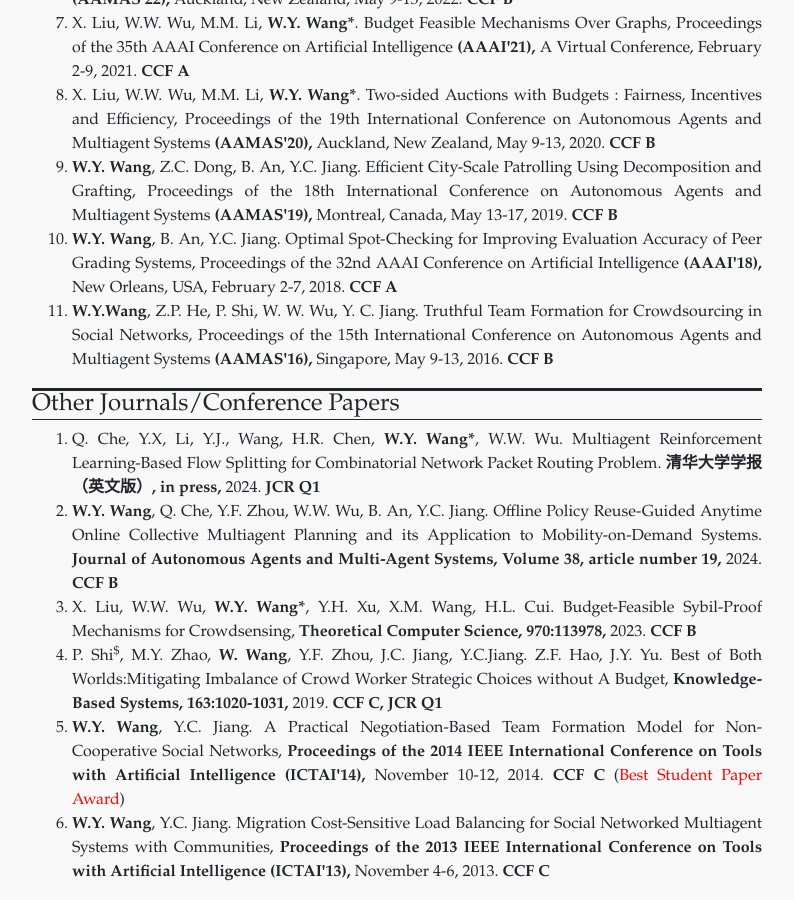
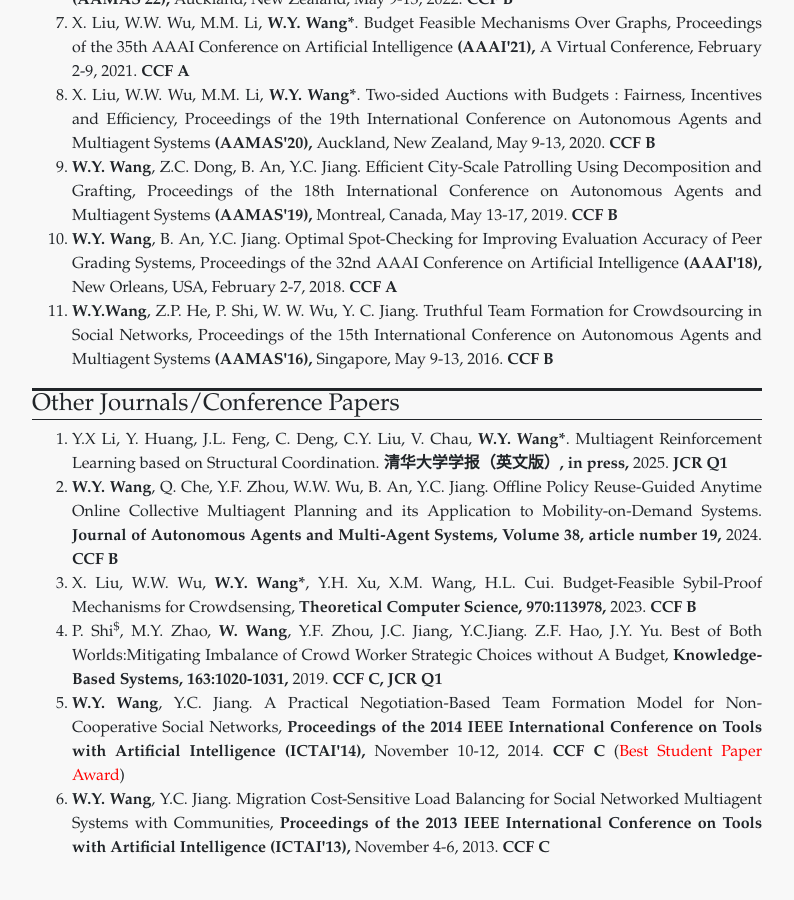
Before and after one commit to wanyuanwang/wanyuanwang.github.io, a Jekyll site: the page built from publications.html, in a window 1280 px wide and 900 px high, scrolled down 2190 px. Shown: the whole window, without its empty margins (243-1037 px from the left). Built offline with Jekyll 4.4.1, drawn with Linux system fonts in a browser that asks for light colours; after the commit the page ends 3066 px from its top, so only the background shows below that.

Commit message:
Update other_journal_papers.yml

```diff
--- a/_data/other_journal_papers.yml
+++ b/_data/other_journal_papers.yml
@@ -1,7 +1,7 @@
-- authors: Q. Che, Y.X, Li, Y.J., Wang, H.R. Chen, <b>W.Y. Wang*</b>, W.W. Wu.
-  title: Multiagent Reinforcement Learning-Based Flow Splitting for Combinatorial Network Packet Routing Problem.
+- authors: Y.X Li, Y. Huang, J.L. Feng, C. Deng, C.Y. Liu, V. Chau, <b>W.Y. Wang*</b>.
+  title: Multiagent Reinforcement Learning based on Structural Coordination.
   journal: 清华大学学报（英文版）, in press,
-  date: 2024. <b> JCR Q1</b>
+  date: 2025. <b> JCR Q1</b>
 
 - authors: <b>W.Y. Wang</b>, Q. Che, Y.F. Zhou, W.W. Wu, B. An, Y.C. Jiang.
   title: Offline Policy Reuse-Guided Anytime Online Collective Multiagent Planning and its Application to Mobility-on-Demand Systems.
```
